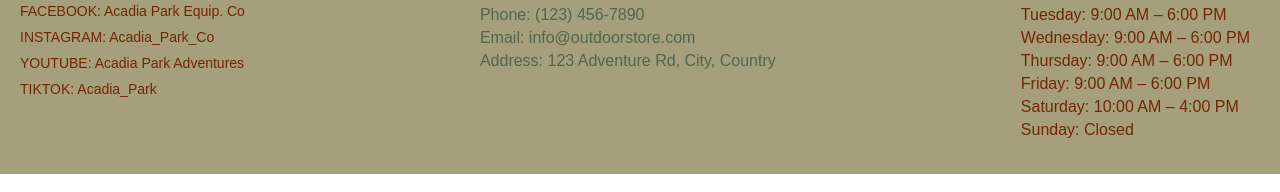
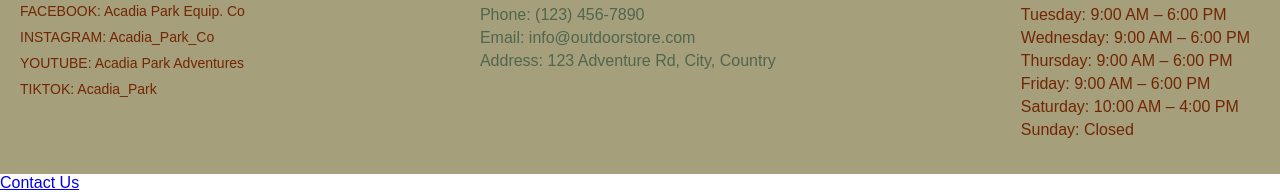
Before and after one commit to candicerader/acadia-park-site, a plain HTML site: page Page 2 Shop Page.html in a window 1280 px wide. Shown: the part 787-979 px from the top of the page. Drawn offline with nearby package versions, Linux system fonts and the light colour scheme.

Commit message:
Update Page 2 Shop Page.html

```diff
--- a/Page 2 Shop Page.html
+++ b/Page 2 Shop Page.html
@@ -113,3 +113,4 @@
     <script src="js/scripts.js"></script>
 </body>
 </html>
+<a href="Page 3 Contact Page.html">Contact Us</a>
```
